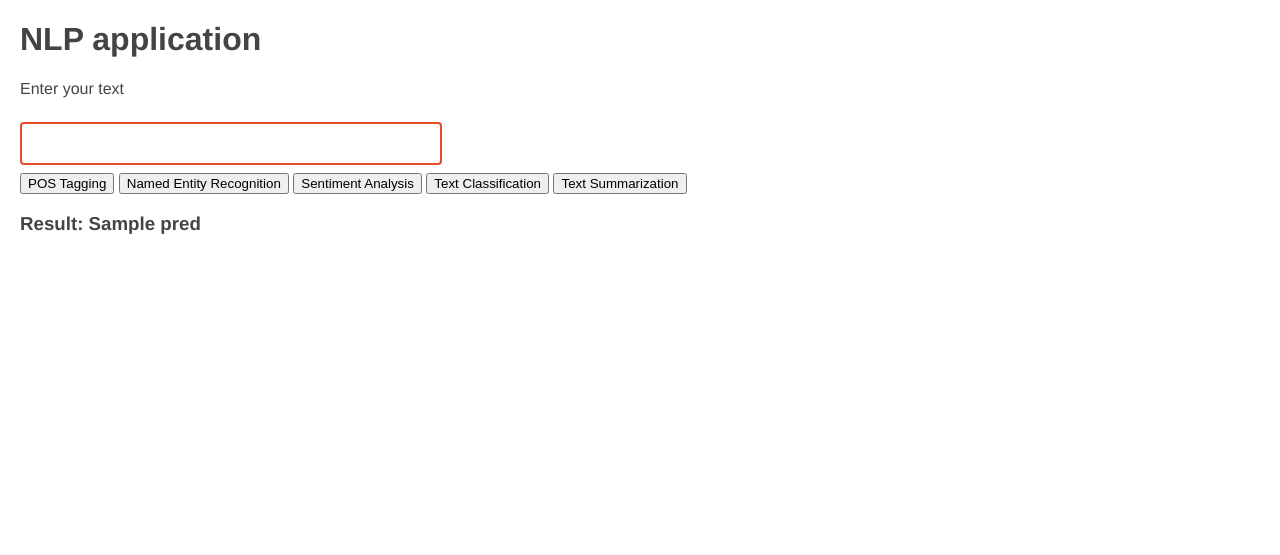
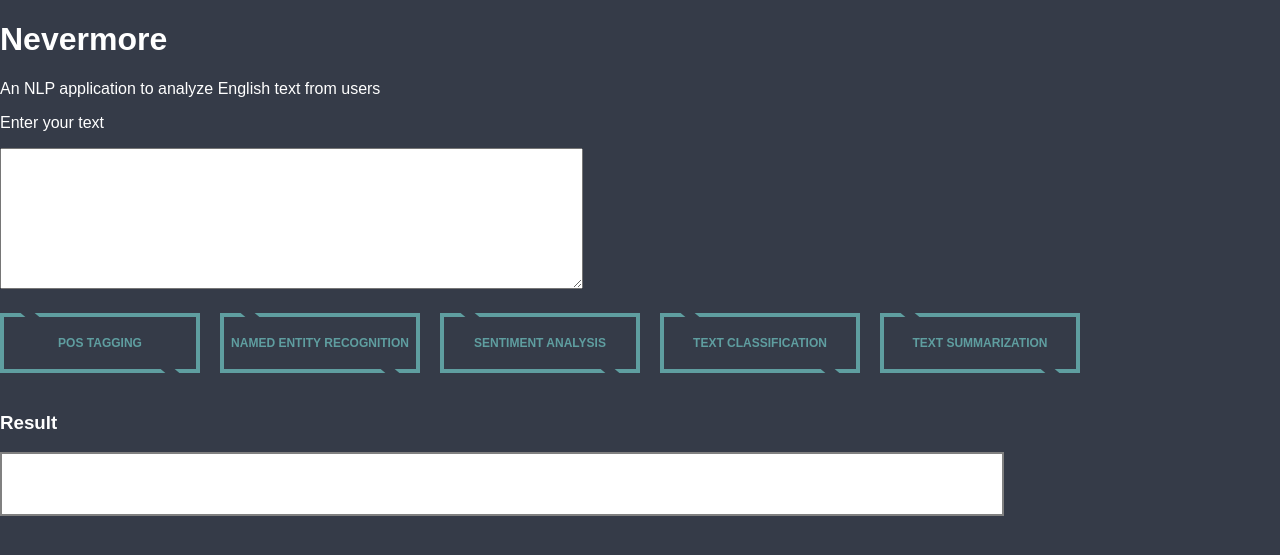
Before and after one commit to ngoquanghuy99/nevermore, a Python web app: template templates/index.html in a window 1280 px wide. Shown: the top 555 px of the page. Run offline with Jinja, Linux system fonts and the light colour scheme; the template is opened without the code that fills it: most values are stand-ins (such as "Sample title", 1, 10 or a date in 2020).

Commit message:
html/css

```diff
--- a/static/css/main.css
+++ b/static/css/main.css
@@ -1,26 +1,62 @@
-body {
-    margin: 0;
-    padding: 0;
-    margin-left: 20px;
-    font-family: "Helvetica Neue", Helvetica, Arial, sans-serif;
-    color: #444;
+body{
+	margin: 0;
+	padding: 0;
+	font-family: "montserrat",sans-serif;
+	background-color: #353b48;
+	color: white;
 }
+.gr-btn{
+	margin-top: 20px;
+	display: flex;
+	float: left;
+}
+.result{
+	clear: left;
+}
+.btn{
+	margin-right: 20px;
+	width: 200px;
+	height: 60px;
+	background:none;
+	border:4px solid;
+	color: #5F9EA0;
+	font-weight: 700;
+	text-transform: uppercase;
+	cursor: pointer;
+	font-size: 12px;
+	position: relative;
+}
+.btn::before, .btn::after{
+	content: "";
+	position: absolute;
+	width: 14px;
+	height: 4px;
+	background:#353b48;
+	transform: skewX(50deg);
+	transition: .4s linear;
+}
+.btn::before{
+	top:-4px;
+	left: 10%;
+}
+.btn::after{
+	bottom:-4px;
+	right: 10%;
+}
+.btn:hover::before{
+	left: 80%;
 
-input[type=text] {
-    border: 2px solid #E64C27;
-    border-radius: 4px;
-    width: 30%;
-    padding: 12px 20px;
-    margin: 8px 0;
- }
-
-input[type=button], input[type=submit], input[type=reset] {
-    background-color: #E64C27;
-    border: none;
-    color: white;
-    padding: 16px 32px;
-    width: 32%;
-    text-decoration: none;
-    margin: 20px 2px;
-    cursor: pointer;
 }
+.btn:hover::after{
+	right: 80%;
+}
+.result{
+	margin-top: 20px;
+	padding-top: 20px;
+}
+h3.result1{
+	width: 1000px;
+	height: 60px;
+	border: 2px solid gray;
+	background-color: white;
+}
--- a/templates/index.html
+++ b/templates/index.html
@@ -5,23 +5,26 @@
 {% endblock %}
 
 {% block body %}
-<div>
-    <h1>NLP application</h1>
+<body>
+    <h1>Nevermore</h1>
+    <p>An NLP application to analyze English text from users</p>
 
     <form action="/predict" method="POST">
         <div>
             <p>Enter your text</p>
-            <input type="text" name = "text1" id="text1">
+            <textarea rows="9" cols="70" type="text" name = "text1" id="text1"></textarea>
         </div>
-
-        <button type="submit" name="POS" value="POS Tagging"> POS Tagging </button>
-        <button type="submit" name="NER" value="Named Entity Recognition"> Named Entity Recognition </button>
-        <button type="submit" name="SENTIMENT" value="Sentiment Analysis"> Sentiment Analysis </button>
-        <button type="submit" name="CLASSIFICATION" value="Text Classification" > Text Classification </button>
-        <button type="submit" name="SUMMARIZATION" value="Text Summarization" > Text Summarization </button>
+        <div class = "gr-btn">
+	        <button class = "btn" type="submit" name="POS" value="POS Tagging"> POS Tagging </button>
+	        <button class = "btn" type="submit" name="NER" value="Named Entity Recognition"> Named Entity Recognition</button>
+	        <button class = "btn" type="submit" name="SENTIMENT" value="Sentiment Analysis"> Sentiment Analysis </button>
+	        <button class = "btn" type="submit" name="CLASSIFICATION" value="Text Classification">Text Classification</button>
+	        <button class = "btn" type="submit" name="SUMMARIZATION" value="Text Summarization" > Text Summarization </button>
+	    </div>
     </form>
-
-
-    <h3>Result: {{pred}}</h3>
-</div>
+    <div class = "result">
+    	<h3>Result</h3>
+    	<h3 class = "result1">{{pred}}</h3>
+    </div>
+</body>
 {% endblock %}
```
